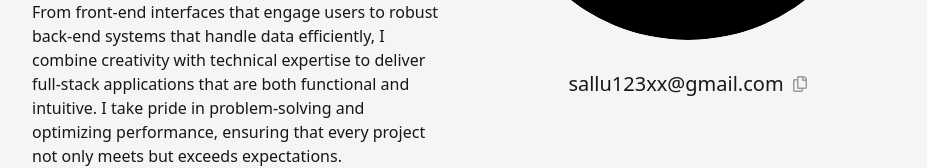
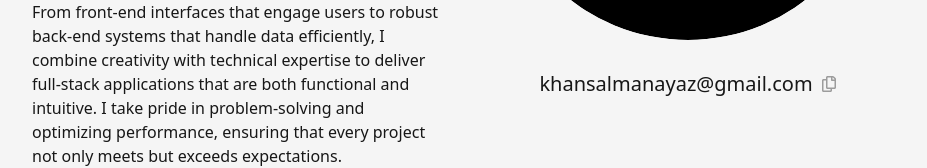
Before and after one commit to salman9802/Portfolio, a React (Vite) app: page / in a window 1280 px wide. Shown: the part 486-654 px from the top of the page, without its empty margins (176-1103 px from the left). Built offline with nearby package versions, Linux system fonts and the light colour scheme.

Commit message:
fix: change email

```diff
--- a/src/constants/info.tsx
+++ b/src/constants/info.tsx
@@ -20,7 +20,7 @@ export const PROFILE = {
     "From front-end interfaces that engage users to robust back-end systems that handle data efficiently, I combine creativity with technical expertise to deliver full-stack applications that are both functional and intuitive. I take pride in problem-solving and optimizing performance, ensuring that every project not only meets but exceeds expectations.",
   ],
   PIC: "L1-rounded.svg",
-  EMAIL: "sallu123xx@gmail.com",
+  EMAIL: "khansalmanayaz@gmail.com",
 };
 
 export const TIMELINE = {
```
Also changed, not shown: 5 other files (tests, documents, lock files or other folders).
